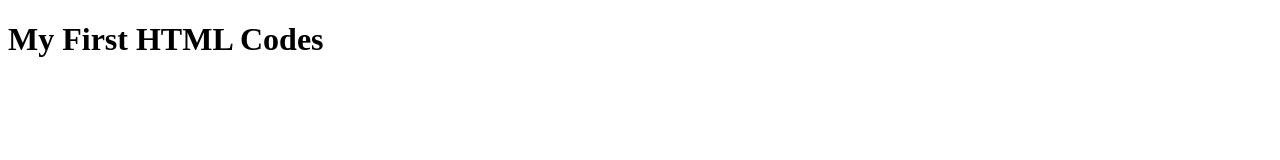
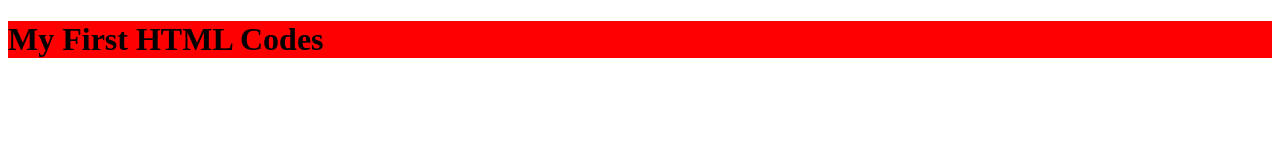
Before and after one commit to AdenleIbrahim/My-First-Project, a plain HTML site: page index.html in a window 1280 px wide. Drawn offline with Linux system fonts and the light colour scheme.

Commit message:
I created a css file for my html

```diff
--- a/index.html
+++ b/index.html
@@ -3,6 +3,7 @@
 <head>
     <meta charset="UTF-8">
     <meta name="viewport" content="width=device-width, initial-scale=1.0">
+    <link rel="stylesheet" href="style.css">
     <title>New to Coding</title>
 </head>
 <body>
--- a/style.css
+++ b/style.css
@@ -0,0 +1,3 @@
+h1{
+  background-color: red;
+}
```
